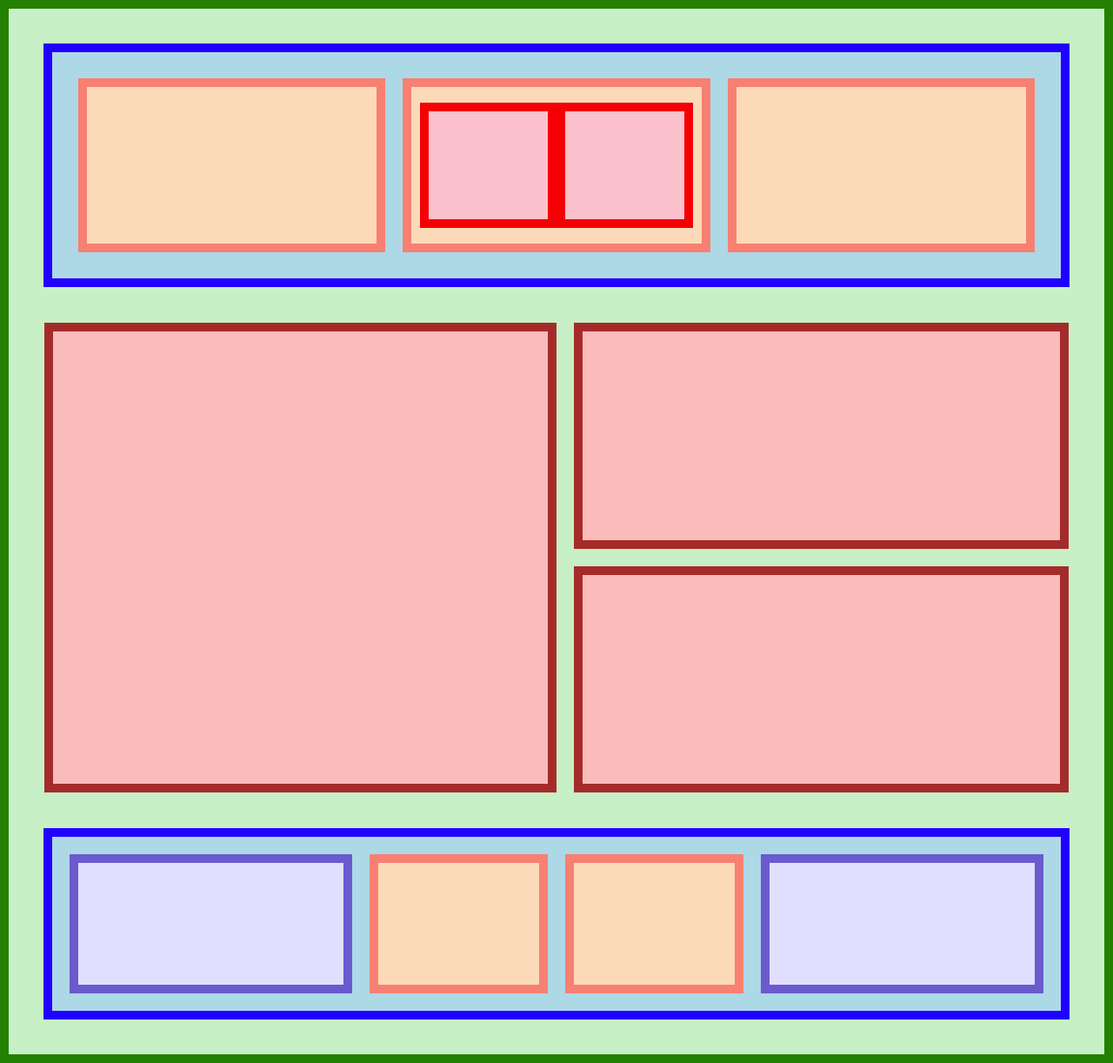
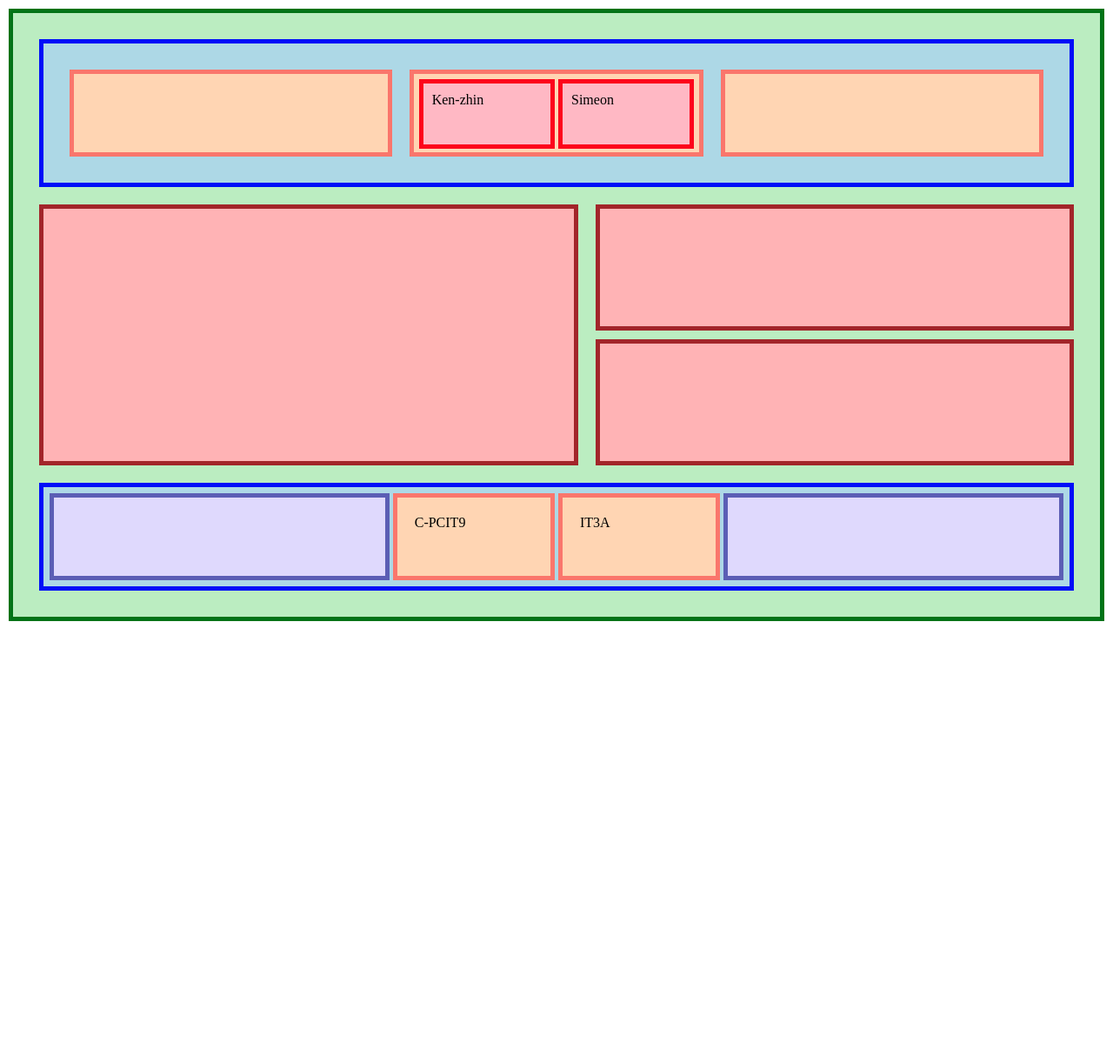
Before and after one commit to Ken-zhin/layouT2, a React (Vite) app: page / in a window 1280 px wide. Shown: the whole page at 87% size. After the commit the page ends 800 px from the top, so only its background shows below. Built offline with nearby package versions, Linux system fonts and the light colour scheme.

Commit message:
Name and footer updated

```diff
--- a/src/App.css
+++ b/src/App.css
@@ -1,123 +1,94 @@
-.MainContainer {
-    background-color: #c7f0c7;
-    width: 100vw;
-    min-height: 100vh;
-    border: 10px solid #238000;
-
+.container {
+  background-color: #bbedc1;
+  padding: 20px;
+  margin: 10px;
+  border: 5px solid #017317;
 }
 
-.Section1 {
+.header {
   background-color: #add8e6;
-    flex-wrap: wrap;
-    z-index: 1;
-    padding: 30px;
+  padding: 20px;
+  margin: 10px;
+  border: 5px solid #000ef8;
   display: flex;
-    gap: 20px;
-    margin: 40px;
-    border: 10px solid #2000ff;
-
 }
 
-.Box1,
-.Box2,
-.Box3 {
+.header-container {
+  background-color: #ffd5b3;
+  padding: 20px;
+  margin: 10px;
+  border: 5px solid #fa766c;
+  height: 100px;
   flex: 1;
-    background-color: #fcdab9;
-    z-index: 2;
-    min-height: 200px;
-    min-width: 200px;
-    border: 10px solid #f78072;
 }
 
-.Box2 {
+.header-container2 {
+  background-color: #ffd5b3;
+  padding: 4px;
+  margin: 10px;
+  border: 5px solid #fa766c;
+  height: 100px;
+  flex: 1;
   display: flex;
-    justify-content: center;
-    align-items: center;
-    flex-wrap: wrap;
 }
 
-.InnerBox1,
-.InnerBox2 {
-    height: 80%;
-    width: 47%;
-    background-color: #fac0cb;
-    border: 10px solid #f40005;
+.header-container2-content {
+  background-color: #ffb8c4;
+  padding: 10px;
+  margin: 2px;
+  border: 5px solid #fd041b;
+  height: 80px;
+  flex: 1;
 }
 
-.Section2 {
-    padding: 1px;
-    margin: 40px;
+.body {
   display: flex;
-    justify-content: space-between;
-    align-items: stretch;
-    gap: 20px;
 }
 
-.leftside {
-    background-color: #fabbbb;
-    z-index: 2;
+.body-container {
+  background-color: #ffb3b5;
+  padding: 20px;
+  margin: 10px;
+  border: 5px solid #a2252a;
   flex: 1;
-    border: 10px solid #a52b2a;
+  height: 300px;
 }
 
-.rightside {
-    z-index: 2;
+.body-container2 {
   flex: 1;
-    display: flex;
-    flex-direction: column;
-    gap: 20px;
+  height: 300px;
 }
 
-.Box5,
-.Box6 {
-    background-color: #fabbbb;
-    z-index: 2;
-    padding: 120px;
-    flex: 1;
-    border: 10px solid #a52b2a;
-
+.body-container2-content {
+  background-color: #ffb3b5;
+  padding: 20px;
+  margin: 10px;
+  border: 5px solid #a2252a;
+  height: 145px;
 }
 
-.Section3 {
-    background-color: #add8e6;
-    flex-wrap: wrap;
-    z-index: 1;
+.footer-container1 {
+  background-color: #dfd9fd;
   padding: 20px;
-    display: flex;
-    gap: 20px;
-    margin: 40px;
-    border: 10px solid #2000ff;
+  margin: 2px;
+  border: 5px solid #5b5eb5;
+  flex: 5;
+  height: 100px;
 }
 
-.Box7 {
-    background-color: #e2deff;
-    padding: 70px;
-    flex: 1;
-    border: 10px solid #6a5acd;
-
+.footer-container2 {
+  background-color: #ffd5b3;
+  padding: 20px;
+  margin: 2px;
+  border: 5px solid #fa766c;
+  flex: 2;
+  height: 100px;
 }
 
-.Box8 {
-    background-color: #fcdab9;
-    padding: 10px;
-    flex: 1;
-    border: 10px solid #f78072;
-
-
+.footer {
+  background-color: #add8e6;
+  padding: 5px;
+  margin: 10px;
+  border: 5px solid #000ef8;
+  display: flex;
 }
-
-.Box9 {
-    background-color: #fcdab9;
-    padding: 10px;
-    flex: 1;
-    border: 10px solid #f78072;
-
-}
-
-.Box10 {
-    background-color: #e2deff;
-    padding: 70px;
-    flex: 1;
-    border: 10px solid #6a5acd;
-
-}
--- a/src/App.jsx
+++ b/src/App.jsx
@@ -1,33 +1,71 @@
-import { useState } from 'react'
-import reactLogo from './assets/react.svg'
-import viteLogo from '/vite.svg'
 import './App.css'
 
+function HeaderContainer() {
+  return <div className="header-container"></div>;
+}
+function HeaderContainer2() {
+  return <div className="header-container2">
+    <HeaderContainer2Content name="Ken-zhin"/>
+    <HeaderContainer2Content name="Simeon"/>
+  </div>;
+}
+function HeaderContainer2Content(props) {
+  return <div className="header-container2-content">{props.name}</div>;
+}
+function Header() {
+  return <div className="header">
+    <HeaderContainer />
+    <HeaderContainer2 />
+    <HeaderContainer />
+  </div>;
+}
+
+
+
+
+function BodyContainer() {
+  return <div className="body-container"></div>;
+}
+function BodyContainer2Content() {
+  return <div className="body-container2-content"></div>;
+}
+function BodyContainer2() {
+  return <div className="body-container2">
+    <BodyContainer2Content />
+    <BodyContainer2Content />
+  </div>;
+}
+function Body() {
+  return <div className="body">
+    <BodyContainer />
+    <BodyContainer2 />
+  </div>;
+}
+
+
+
+function FooterContainer1() {
+  return <div className="footer-container1"></div>;
+}
+function FooterContainer2(props) {
+  return <div className="footer-container2">{props.text}</div>;
+}
+function Footer() {
+  return <div className="footer">
+    <FooterContainer1 />
+    <FooterContainer2 text="C-PCIT9"/>
+    <FooterContainer2 text="IT3A"/>
+    <FooterContainer1 />
+  </div>;
+}
+
+
 function App() {
-
   return (
-    <div className="MainContainer">
-      <div className="Section1">
-        <div className="Box1"></div>
-        <div className="Box2">
-          <div className="InnerBox1"></div>
-          <div className="InnerBox2"></div>
-        </div>
-        <div className="Box3"></div>
-      </div>
-      <div className="Section2">
-        <div className="leftside"></div>
-        <div className="rightside">
-          <div className="Box5"></div>
-          <div className="Box6"></div>
-        </div>
-      </div>
-      <div className="Section3">
-        <div className="Box7"></div>
-        <div className="Box8"></div>
-        <div className="Box9"></div>
-        <div className="Box10"></div>
-      </div>
+    <div className="container">
+      <Header name="Robert"/>
+      <Body />
+      <Footer name="Velasco"/>
     </div>
   )
 }
```
Lines whose indentation alone changed are shown as unchanged.
